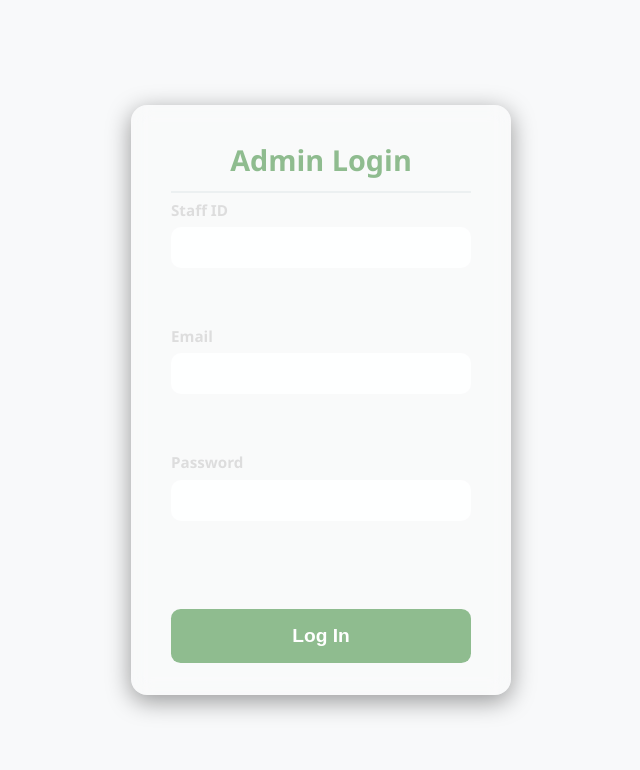
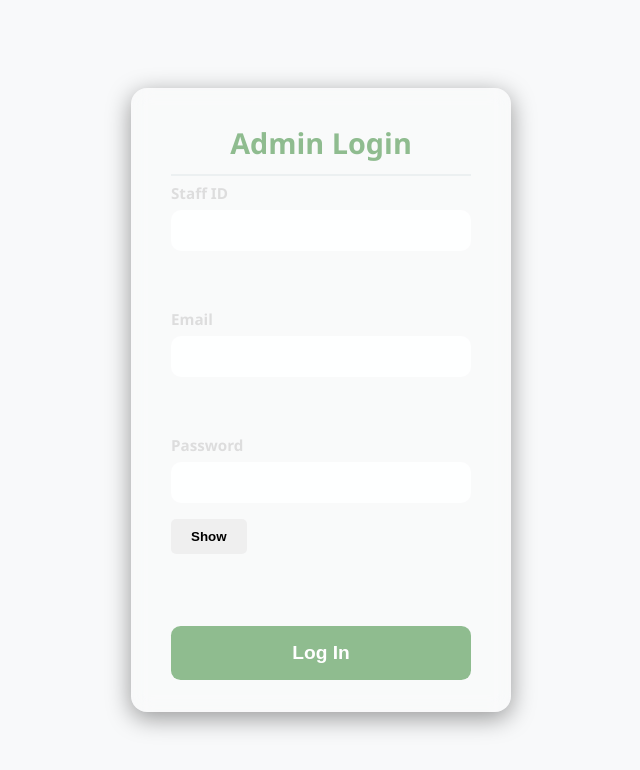
Before and after one commit to Kennyy02/Resort-Management-System, a React (Create React App) app in the folder frontend/: page /admin/login in a window 1280 px wide. Shown: the top 770 px of the page, without its empty margins (319-959 px from the left). Built offline with nearby package versions, Linux system fonts and the light colour scheme; no server answers; a small style sheet from the web is missing.

Commit message:
Update login.js

```diff
--- a/frontend/src/admin/pages/login.js
+++ b/frontend/src/admin/pages/login.js
@@ -6,6 +6,7 @@ const AdminLogin = () => {
   const [staffId, setStaffId] = useState('');
   const [email, setEmail] = useState('');
   const [password, setPassword] = useState('');
+  const [showPassword, setShowPassword] = useState(false); // new state
   const [message, setMessage] = useState(null);
 
   const navigate = useNavigate();
@@ -17,14 +18,14 @@ const AdminLogin = () => {
       const res = await fetch(`${process.env.REACT_APP_ADMIN_API}/admin-login`, {
         method: 'POST',
         headers: { 'Content-Type': 'application/json' },
-        body: JSON.stringify({ staffId, email, password }), // <-- FIXED HERE
+        body: JSON.stringify({ staffId, email, password }),
       });
 
       const data = await res.json();
 
       if (res.ok) {
         localStorage.setItem('isLoggedIn', 'true');
-        localStorage.setItem('admin', JSON.stringify(data.admin)); // store admin info
+        localStorage.setItem('admin', JSON.stringify(data.admin));
         console.log('Login successful, navigating...');
         navigate('/admin/analytics');
       } else {
@@ -72,13 +73,22 @@ const AdminLogin = () => {
 
           <div className="form-group">
             <label>Password</label>
+            <div className="password-wrapper">
               <input
-              type="password"
+                type={showPassword ? 'text' : 'password'} // toggles password visibility
                 value={password}
                 onChange={(e) => setPassword(e.target.value)}
                 required
                 className="form-input"
               />
+              <button
+                type="button"
+                className="show-password-btn"
+                onClick={() => setShowPassword(!showPassword)}
+              >
+                {showPassword ? 'Hide' : 'Show'}
+              </button>
+            </div>
           </div>
 
           <button type="submit" className="login-button">
```
Lines whose indentation alone changed are shown as unchanged.
